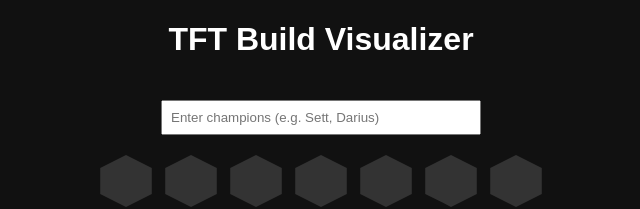
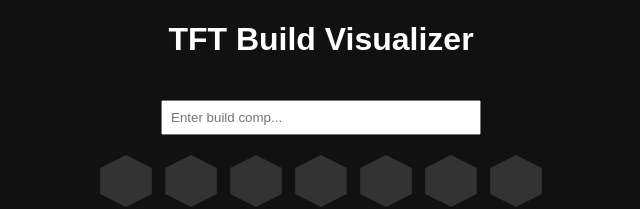
Before and after one commit to 403TT/tft-board, a plain HTML site: page index.html in a window 1280 px wide. Shown: the top 209 px of the page, without its empty margins (319-959 px from the left). Drawn offline with Linux system fonts and the light colour scheme.

Commit message:
Update index.html

```diff
--- a/index.html
+++ b/index.html
@@ -6,7 +6,7 @@
 </head>
 <body>
   <h1>TFT Build Visualizer</h1>
-  <input id="buildInput" placeholder="Enter champions (e.g. Sett, Darius)" />
+  <input id="buildInput" placeholder="Enter build comp..." />
   <div class="hex-board" id="board"></div>
 
   <script src="script.js?v=1.1.1"></script>
```
